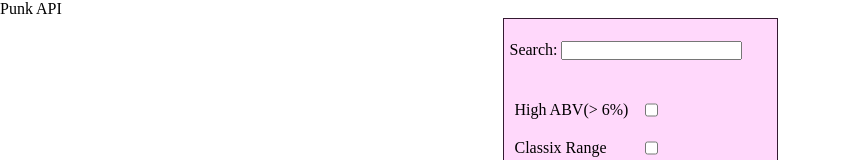
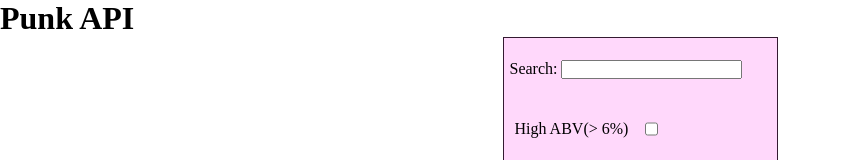
Before and after one commit to BethScarlett/punk-api, a React (Vite) app: page / in a window 1280 px wide. Before the commit this address led to /cardlist. Shown: the top 160 px of the page, without its empty margins (0-841 px from the left). Built offline with nearby package versions, Linux system fonts and the light colour scheme; a web font is replaced by a local one.

Commit message:
Refactored the routing to a more simplified form.

```diff
--- a/src/App.tsx
+++ b/src/App.tsx
@@ -1,14 +1,20 @@
-import { Outlet } from "react-router-dom";
+import { BrowserRouter, Routes, Route } from "react-router-dom";
 import "./App.scss";
 import NavBar from "./components/NavBar/NavBar";
+import CardContent from "./containers/CardContent/CardContent";
+import beers from "./data/beer";
 
 const App = () => {
   return (
-    <>
-      <div>Punk API</div>
-      <NavBar />
-      <Outlet />
-    </>
+    <BrowserRouter>
+      <div>
+        <h1>Punk API</h1>
+        <NavBar />
+        <Routes>
+          <Route path="/" element={<CardContent beers={beers} />} />
+        </Routes>
+      </div>
+    </BrowserRouter>
   );
 };
 export default App;
--- a/src/main.tsx
+++ b/src/main.tsx
@@ -2,35 +2,10 @@ import React from "react";
 import ReactDOM from "react-dom/client";
 import App from "./App.tsx";
 import "./index.scss";
-import {
-  createBrowserRouter,
-  Navigate,
-  RouterProvider,
-} from "react-router-dom";
-import ErrorPage from "./pages/ErrorPage.tsx";
-import CardContent from "./containers/CardContent/CardContent.tsx";
-
-const router = createBrowserRouter([
-  {
-    path: "/",
-    element: <App />,
-    errorElement: <ErrorPage />,
-    children: [
-      {
-        index: true, //Ensures there is a match on the parent path
-        element: <Navigate to="/cardlist" replace />, //Handles redirect
-      },
-      {
-        path: "/cardlist",
-        element: <CardContent />,
-      },
-    ],
-  },
-]);
 
 ReactDOM.createRoot(document.getElementById("root")!).render(
   <React.StrictMode>
-    <RouterProvider router={router} />
+    <App />
   </React.StrictMode>
 );
 
```
Also changed, not shown: src/containers/CardContent/CardContent.tsx (+6 -2 lines).
